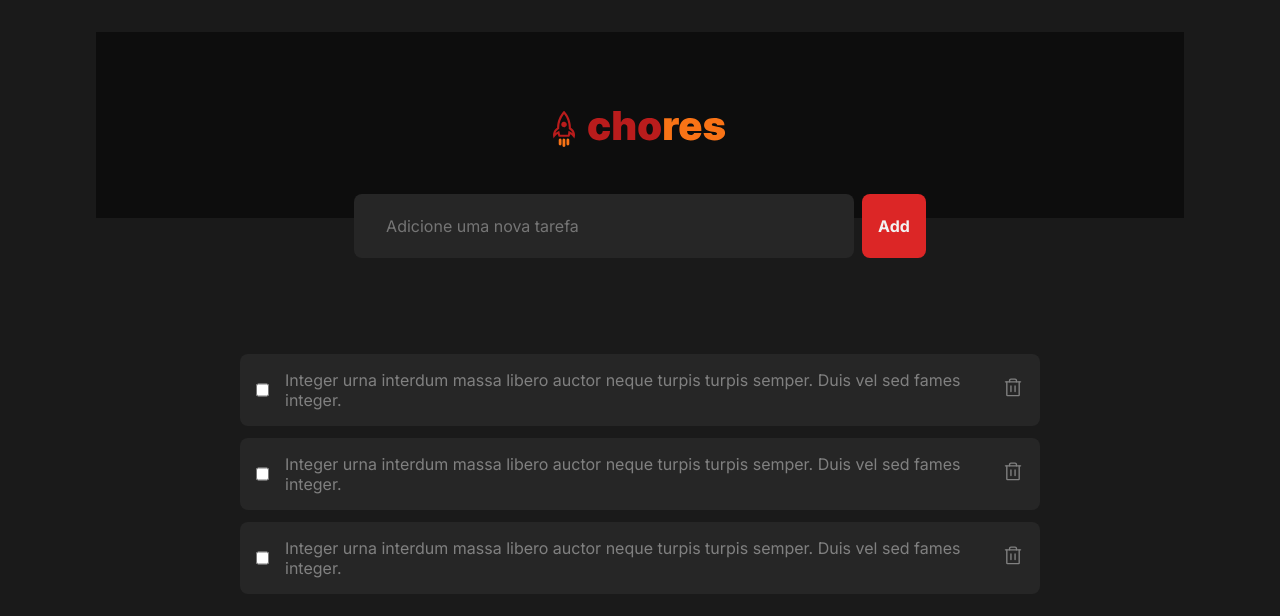
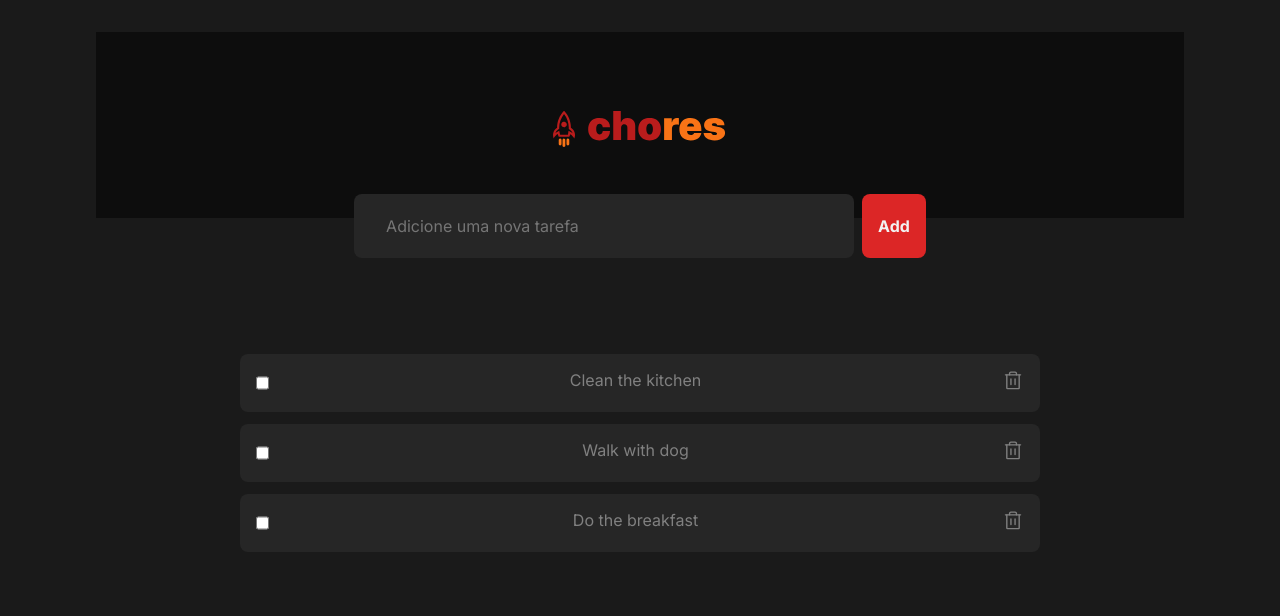
Before and after one commit to Igorth/chores-list-ts, a React (Vite) app: page / in a window 1280 px wide. Shown: the top 616 px of the page. Built offline with nearby package versions, Linux system fonts and the light colour scheme.

Commit message:
feat: add ChoreItem component
This component render the chores, and show all the records in the
dummyData

```diff
--- a/src/App.tsx
+++ b/src/App.tsx
@@ -1,14 +1,17 @@
 import styles from './App.module.css';
 import { AddChoresForm } from './components/AddChoresForm';
-import { ChoresList } from './components/ChoresList';
+import { ChoreItem } from './components/ChoreItem';
 import { Header } from './components/Header';
+import { dummyData } from './data/chores';
 
 export function App() {
   return (
     <div className={styles.wrapper}>
       <Header />
       <AddChoresForm />
-      <ChoresList />
+      {dummyData.map((chore) => (
+        <ChoreItem chore={chore} />
+      ))}
     </div>
   );
 }
--- a/src/components/ChoresItem.tsx
+++ b/src/components/ChoreItem.tsx
@@ -1,15 +1,17 @@
 import { Trash } from 'phosphor-react';
-import styles from './ChoresItem.module.css';
+import styles from './ChoreItem.module.css';
+import { Chore } from '../types/chore';
 
-export function ChoresItem() {
+interface ChoreItemProps {
+  chore: Chore;
+}
+
+export function ChoreItem({ chore }: ChoreItemProps) {
   return (
     <div className={styles.choresItem}>
       <label className={styles.labelItem}>
         <input type="checkbox" />
-        <span>
-          Integer urna interdum massa libero auctor neque turpis turpis semper.
-          Duis vel sed fames integer.
-        </span>
+        {chore.title}
         <button>
           <Trash size={22} />
         </button>
--- a/src/components/ChoresList.tsx
+++ b/src/components/ChoresList.tsx
@@ -1,4 +1,4 @@
-import { ChoresItem } from './ChoresItem';
+import { ChoresItem } from './ChoreItem';
 
 export function ChoresList() {
   return (
```
Also changed, not shown: src/components/ChoreItem.module.css (renamed from src/components/ChoresItem.module.css).
